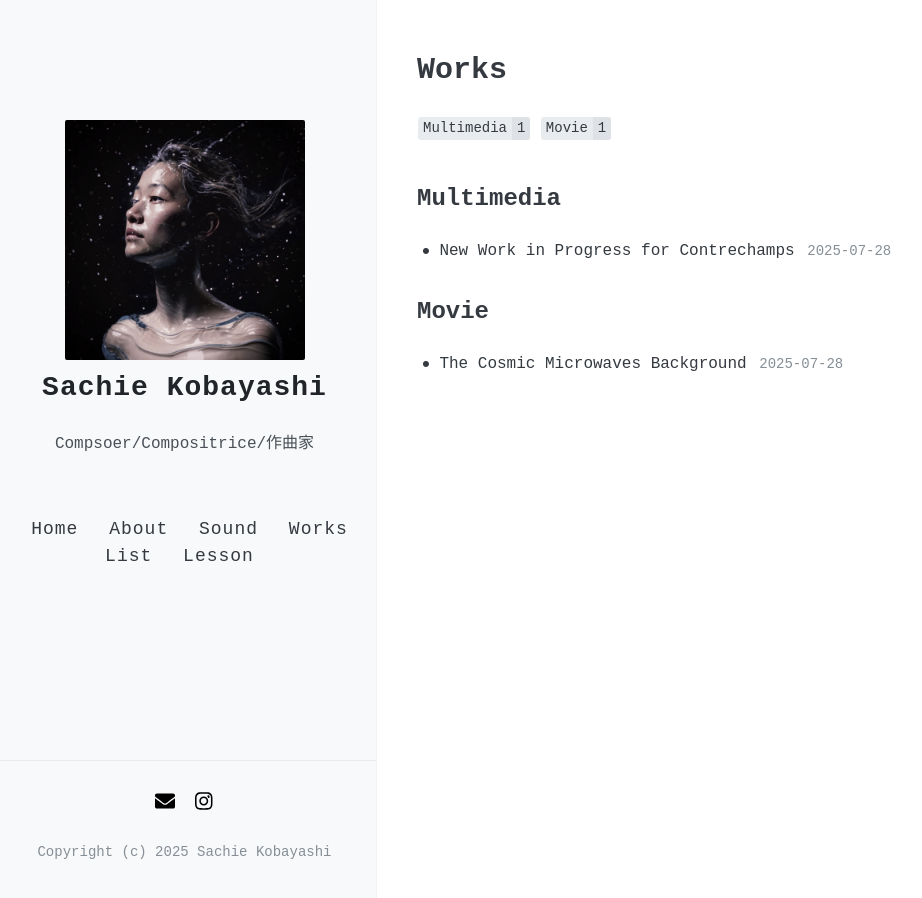
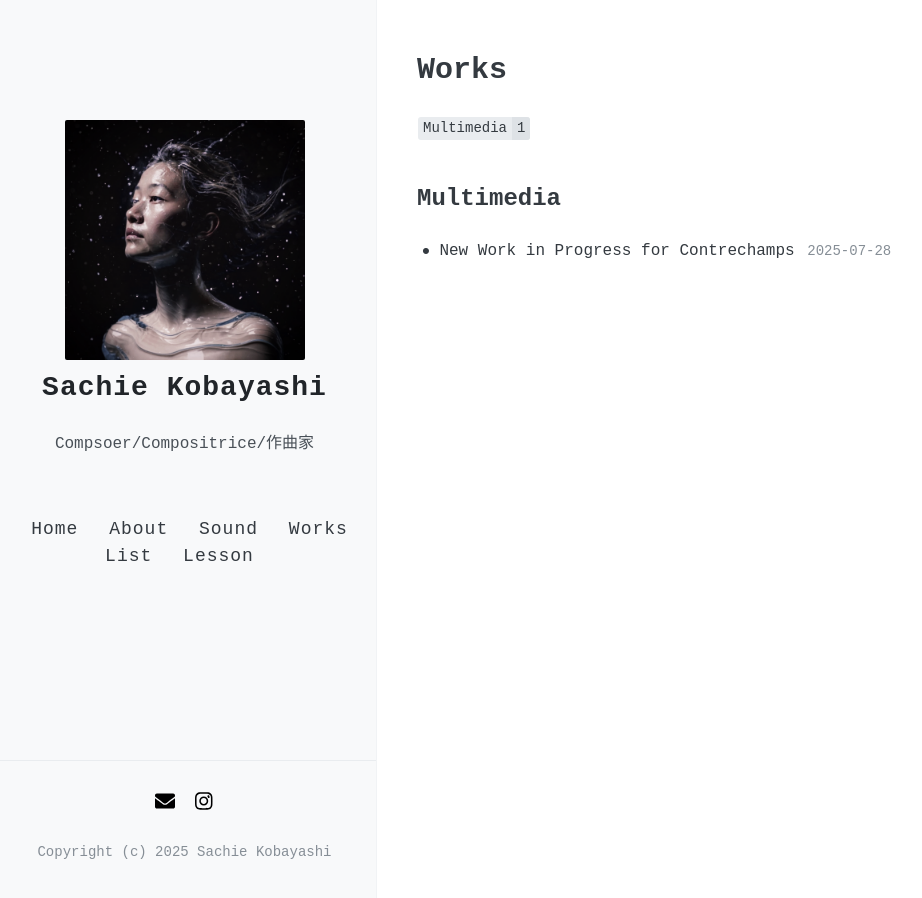
Before and after one commit to kbys88/kbys88.github.io, a Jekyll site: the page built from tags/index.html, in a window 1280 px wide. Shown: the whole page, without its empty margins (7-929 px from the left). Built offline with Jekyll 4.4.1, drawn with Linux system fonts in a browser that asks for light colours; nearby versions of some CDN libraries; a file with an impossible date is left out.

Commit message:
Update 2025-07-28-The Cosmic Microwaves Background.md

```diff
--- a/_posts/2025-07-28-The Cosmic Microwaves Background.md
+++ b/_posts/2025-07-28-The Cosmic Microwaves Background.md
@@ -1,7 +1,7 @@
 ---
 layout: post
 title: The Cosmic Microwaves Background
-date: 2025-07-28
+date: 2024-06
 Author: Sachie
 categories: [collaboration, sound design, movie]
 tags: [Movie]
```
